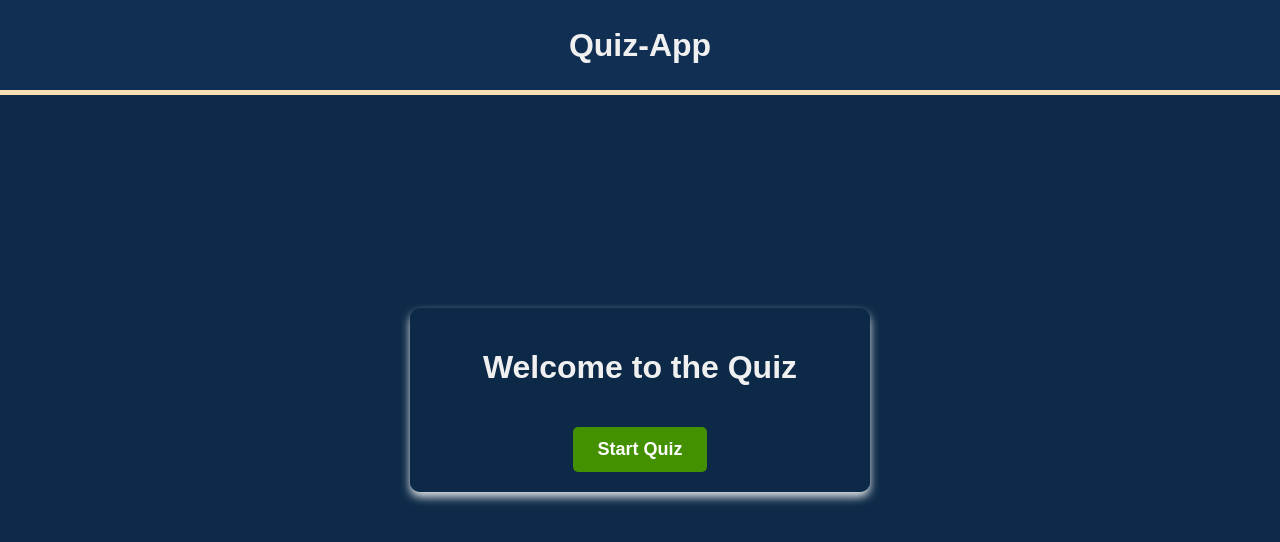
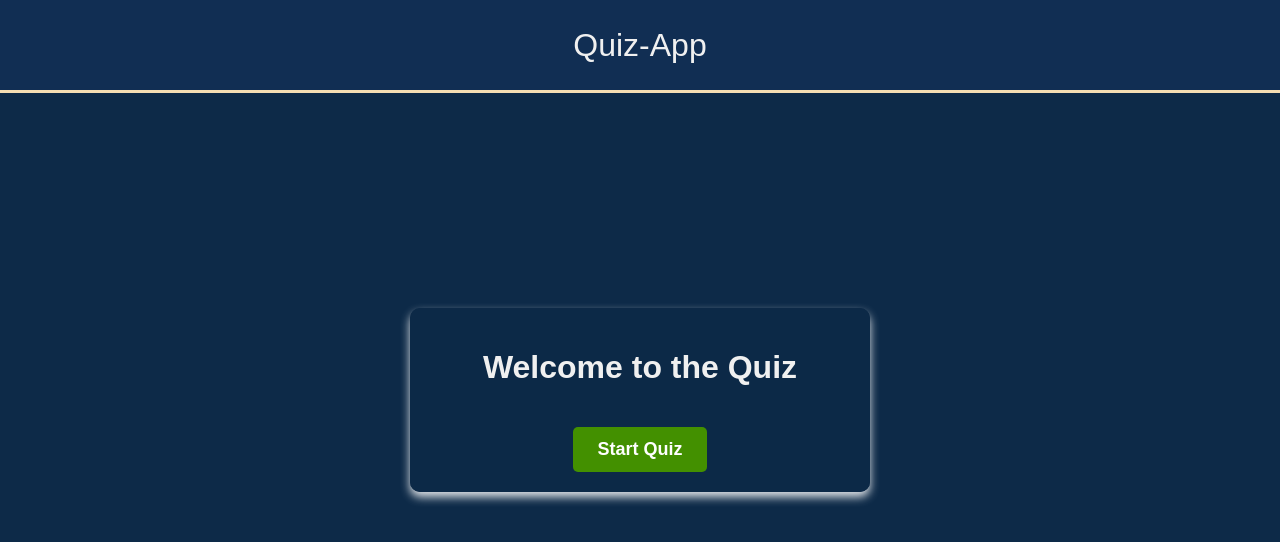
Before and after one commit to PraveenNigamGit/java-script-training-task-3, a plain HTML site: page index.html in a window 1280 px wide. Drawn offline with Linux system fonts and the light colour scheme.

Commit message:
javascript-quiz-app-header-add

```diff
--- a/index.html
+++ b/index.html
@@ -126,7 +126,7 @@
             }
         }
         .h-text{
-
+          font-weight: 400;
         }
         .header{
             display: flex;
@@ -140,7 +140,7 @@
          text-align: center;
          max-height: 30px;
          padding: 30px;
-         box-shadow: 4px 5px wheat;
+         box-shadow: 1px 3px wheat;
         }
     </style>
 </head>
```
